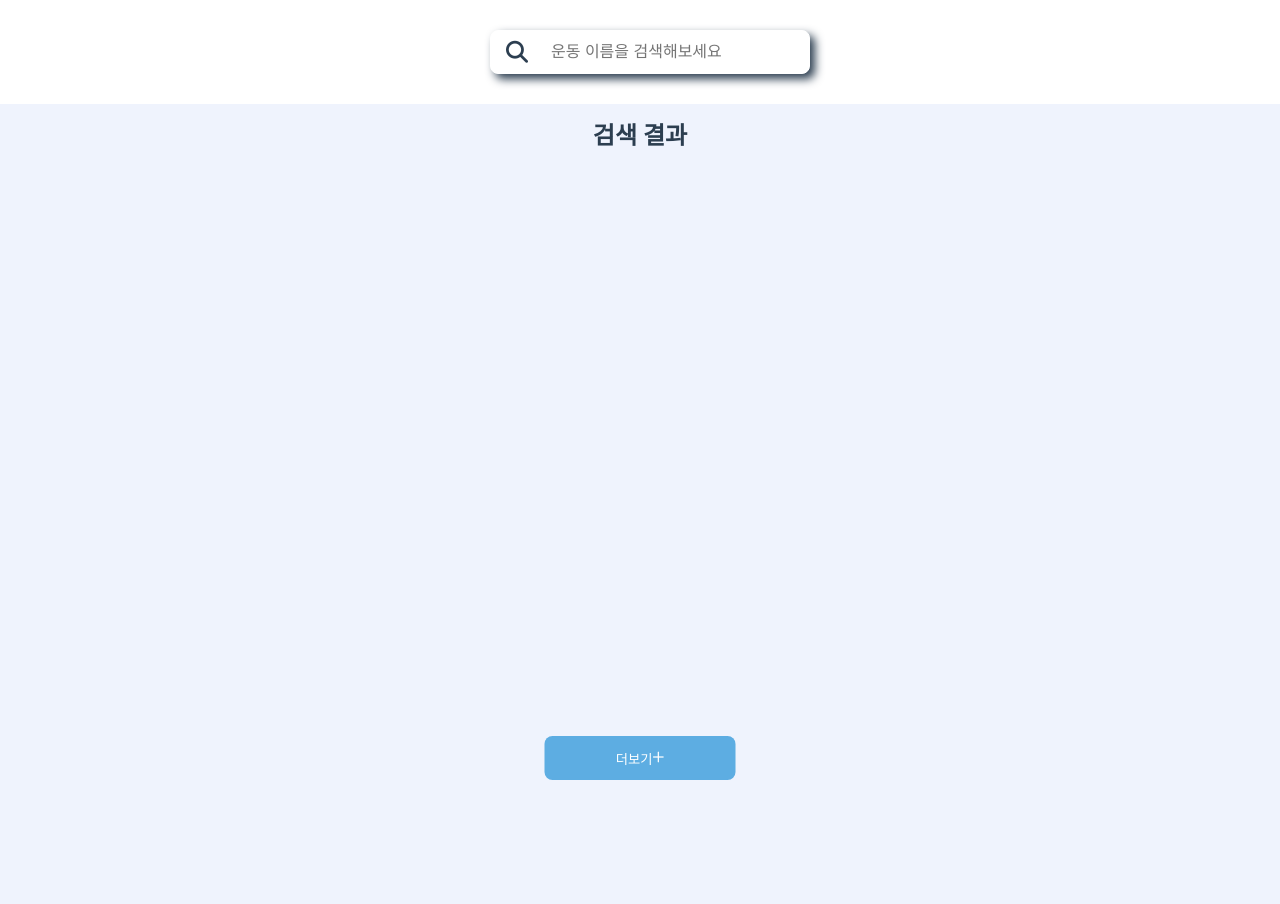
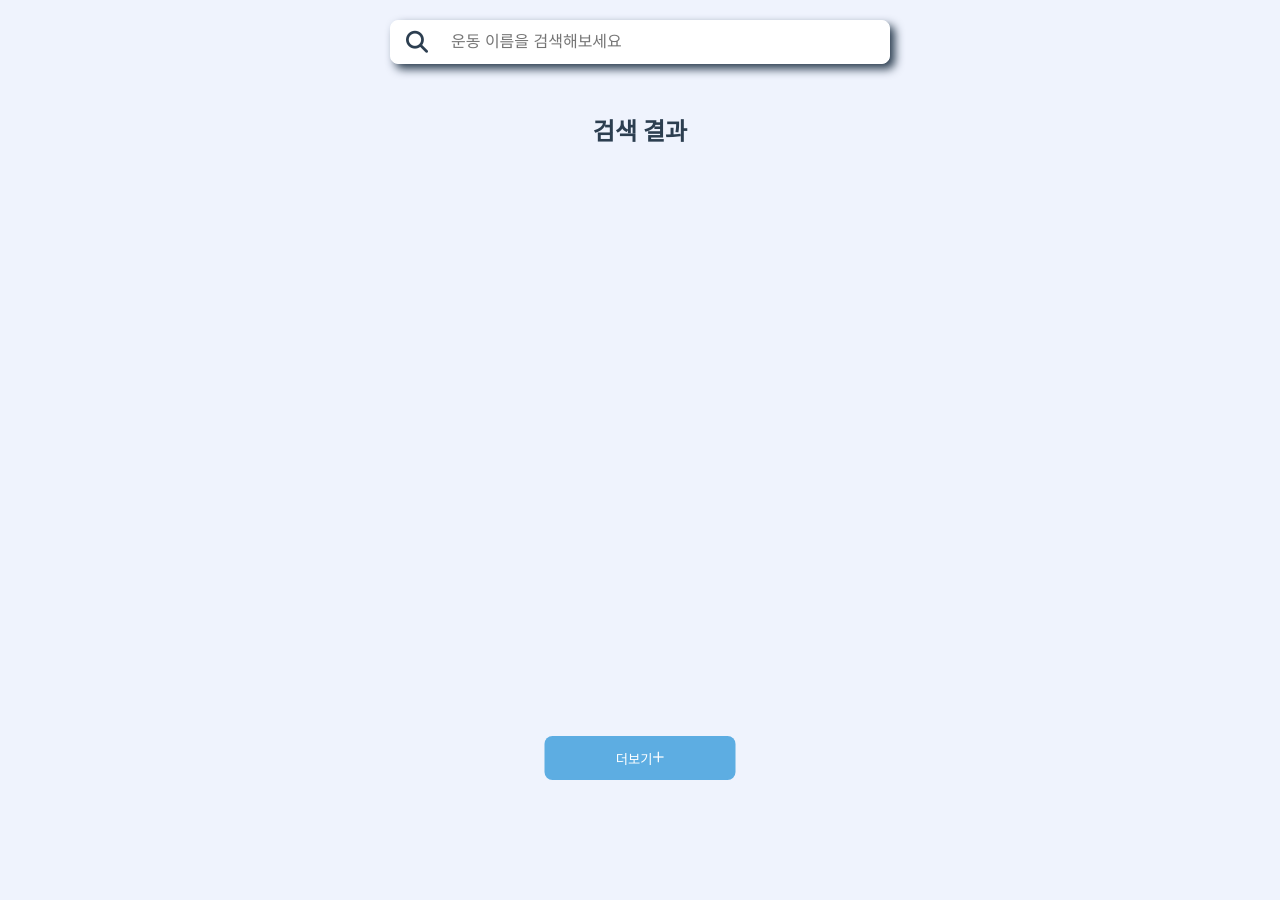
Before and after one commit to prgrms-fe-devcourse/NFE5-GIT-TEAM-6B, a website with bundled scripts: page index.html in a window 1280 px wide. Built offline with nearby package versions, Linux system fonts and the light colour scheme; a web font is replaced by a local one.

Commit message:
+html/css

```diff
--- a/css/cje.css
+++ b/css/cje.css
@@ -5,10 +5,20 @@
 }
 
 .search_name {
-  position: relative;
-  width: 300px;
-  margin: 30px auto;
+  position: fixed; /* 상단 고정 */
+  top: 0; /* 화면 맨 위 */
+  left: 0;
+  width: 100%; /* 전체 너비 */
+  margin: 0; /* auto 제거 */
+  /* padding: 16px 10px; */
+  display: flex;
+  justify-content: center;
+  align-items: center;
+  padding: 20px 0;
+  z-index: 1000;
 }
+/* .search_box {
+} */
 
 .search_name i {
   position: absolute;
@@ -20,7 +30,8 @@
 }
 
 #search_input {
-  width: 320px;
+  width: 500px;
+  margin: 0 auto;
   padding: 12px 16px 12px 60px;
   font-size: 16px;
   border: 1px solid var(--c-white);
@@ -37,6 +48,7 @@
   display: flex;
   flex-direction: column;
   position: relative;
+  padding-top: 100px;
 }
 
 .search_result_title {
--- a/index.html
+++ b/index.html
@@ -25,7 +25,7 @@
       <section class="search_section">
         <!-- 검색 창 -->
         <div class="search_name">
-          <div>
+          <div class="search_box">
             <i class="fa-solid fa-magnifying-glass"></i>
             <input
               type="text"
```
